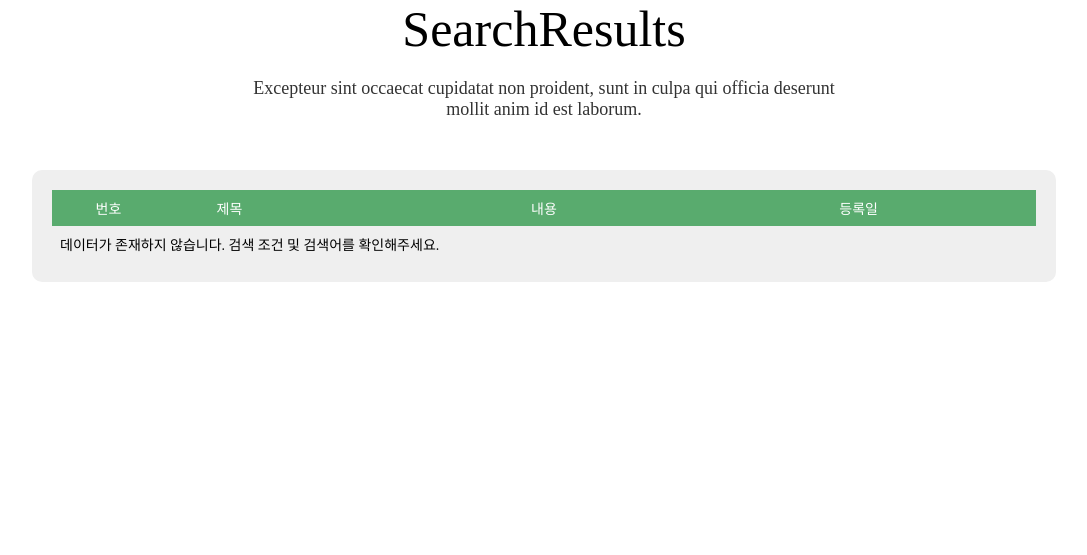
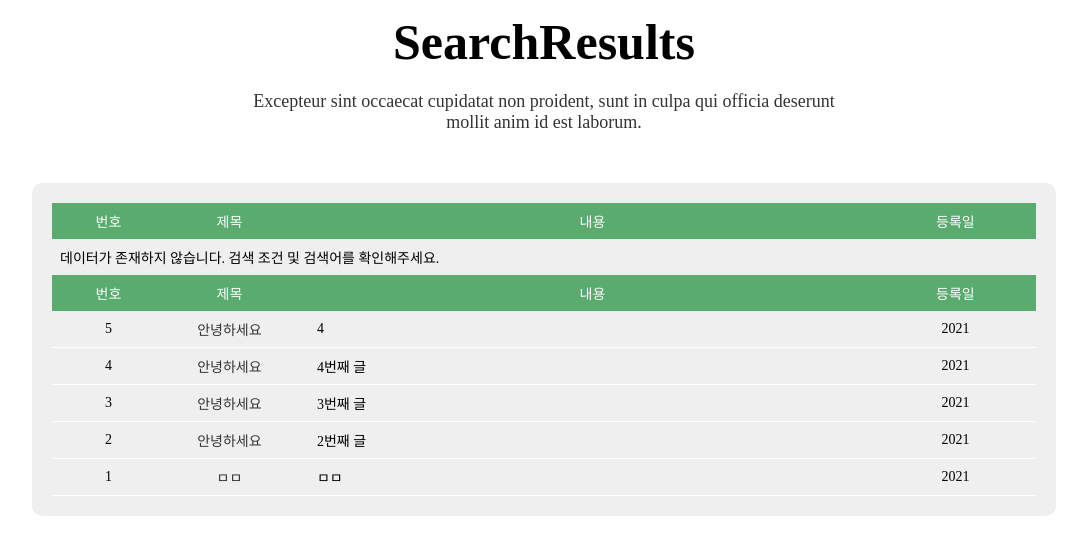
Before and after one commit to Art-mj1/portfolio-cover, a PHP site: page /pages/write_search.php in a window 1280 px wide. Shown: the top 555 px of the page, without its empty margins (96-1183 px from the left). Run offline with PHP 8.4, Linux system fonts and the light colour scheme; data comes from the database, SQL or seed files in the repository; data that the repository does not hold is empty; a stand-in replaces the project's code that opens the database connection.

Commit message:
08/17 페이지 넘기기 가능
글 입력시 페이지 넘기기 가능

```diff
--- a/css/style.css
+++ b/css/style.css
@@ -1,5 +1,5 @@
 #wrap{width:100%;height:100vh;margin:auto;max-width:1530px;}
-#wrap>header{width:100%;height:10%;background:#fff;}
+#wrap>header{width:100%;height:10%;background:#fff;z-index:9;}
 #wrap>header>ul{width:80%;height:100%;display:flex; padding-left: 15%; align-items: center; justify-content: center;}
 #wrap>header>ul>li{width:20%;font-size:20px;color:#000;text-align:center;font-family: "ROBOTO";}
 #wrap>header>ul>li>a{width:100%;height:100%;}
@@ -79,11 +79,11 @@
  #wrap .feel .ye-text .un{font-size:18px;font-weight:700; padding-right: 1.5%;}
  #wrap .feel .year .tag{ width: 120%; height: 40%;}
  #wrap .feel .year .tag h3{font-size: 23px;}
- #wrap .feel .year .tag .tag-wrap{width: 100%; height: 38%;display: flex;
+ #wrap .feel .year .tag .tag-wrap{width: 100%; height: 30%;display: flex;
   align-items: center; justify-content: center;}
  #wrap .year .tag .tag-de{width: 20%; height: 100%; background: rgb(66, 133, 192);
   border-radius: 20px; margin-right: 2%;}
- #wrap .year .tag .tag-de p{ font-size: 20px; color: #fff; margin-top: 11%;
+ #wrap .year .tag .tag-de p{ font-size: 20px; color: #fff; margin-top: 8%;
   font-weight: 700; text-align: center;}
  #wrap .profile .skills{width: 45%; height: 60%; margin-top: 4.7%;}
  #wrap .skills h3 {font-size: 23px; padding: 4% 30%;}
@@ -95,21 +95,22 @@
 
 
 /* contact Page Style Code */
-.comm_center{width:80%;margin:auto;}
+#wrap .contact .comm_center{width:80%;margin:auto;}
 
-.contact .comm_table{background:#efefef;padding:20px; border-radius: 10px;}
-.contact .comm_table li{padding:8px;display:flex;}
-.contact .comm_table li span{text-align: center;}
-.contact .comm_table li span:nth-child(1){width:10%;}
-.contact .comm_table li span:nth-child(2){width:15%}
-.contact .comm_table li span:nth-child(3){width:50%;}
-.contact .comm_table li span:nth-child(4){width:15%;}
-.contact .comm_table li.comm_tit{background:#59ab6e;color:#fff;}
-.contact .comm_table li.comm_con{border-bottom:1px solid #fff;}
-.contact .comm_table li.comm_con span{display:flex; align-items:center;justify-content: center;}
-.contact .comm_table li.comm_con span:nth-child(3){justify-content: flex-start; padding-left:15px;}
+#wrap .contact .comm_table{background:#efefef;padding:20px; border-radius: 10px;}
+#wrap .contact .comm_table li{padding:8px;display:flex;}
+#wrap .contact .comm_table li span{text-align: center;}
+#wrap .contact .comm_table li span:nth-child(1){width:10%;}
+#wrap .contact .comm_table li span:nth-child(2){width:15%}
+#wrap .contact .comm_table li span:nth-child(3){width:60%;}
+#wrap .contact .comm_table li span:nth-child(4){width:15%;}
+#wrap .contact .comm_table li.comm_tit{background:#59ab6e;color:#fff;}
+#wrap .contact .comm_table li.comm_con{border-bottom:1px solid #fff;}
+#wrap .contact .comm_table li.comm_con span{display:flex; align-items:center;justify-content: center;}
+#wrap .contact .comm_table li.comm_con span:nth-child(3){justify-content: flex-start; padding-left:15px;}
 
-.contact .search_paging{display:flex;justify-content: space-between; margin:10px auto 0 auto;}
+.contact .tit_box h2{font-weight:600;margin-top:1%;}
+.contact .search_paging{display:flex;justify-content: space-between; margin:10px auto 0 auto;    padding-top: 0.3%;}
 .contact .paging{display:flex;}
 .contact .paging span{width:30px;height:30px;background:#59ab6e;color:#fff;
   font-size:16px;margin-left:5px;display:flex;justify-content:center;align-items:center;border-radius:5px; border:1px solid #59ab6e;}
--- a/index.php
+++ b/index.php
@@ -24,9 +24,8 @@
    </ul>
   </header>
   <!-- Intro Section -->
-  <section class="">
+  <section class="intro">
    <div class="min-image"></div>
-
    <div class="min-intro">
     <p>웹퍼블리셔 전문가를 꿈꾸는</p>
     <h2>신입 웹퍼블리셔 박민지입니다.</h2>
--- a/js/jq.comm_ajax.js
+++ b/js/jq.comm_ajax.js
@@ -10,7 +10,7 @@
 const pgLength = $(".num").length;
 //ajax를 통해 클릭한 넘버링 데이터 불러옴
 function getPage(n){
- const url ="/portfolio-cover/write_ajax.php";
+ const url ="/portfolio-cover/data/write_ajax.php";
  $(".num").removeClass("active");
  $(".num").eq(n - 1).addClass("active");
  $.get(url,{page : n},function(comm_data){
--- a/pages/write_form.php
+++ b/pages/write_form.php
@@ -19,8 +19,8 @@
  <section class="contact">
    <div class="center">
       <div class="tit_box">
-        <h2>Community Board</h2>
-        <p>Excepteur sint occaecat cupidatat non proident, sunt in culpa qui officia deserunt<br> mollit anim id est laborum.</p>
+        <h2>Leaving message </h2>
+        <p>자유롭게 메시지를 남기는 곳입니다. 궁금한 점, 보완할 부분등 자유롭게 남겨주세요.</p>
       </div>
 
       <div class="comm_table comm_center">
--- a/pages/write_search.php
+++ b/pages/write_search.php
@@ -57,7 +57,7 @@
         ?>
         <li class="comm_con">
          <span><?=$search_idx?></span>
-         <span><a href="#"><?=$search_tit?></a></span>
+         <span><a href="/portfolio-cover/pages/write_form.php"><?=$search_tit?></a></span>
          <span><?=$search_con?></span>
          <span><?=$search_reg?></span>
         </li>
@@ -69,5 +69,6 @@
     </div>
  </section>
  <script src="https://ajax.googleapis.com/ajax/libs/jquery/3.4.1/jquery.min.js"></script>
+ <script src="/portfolio-cover/js/jq.comm_ajax.js"></script>
 </body>
 </html>
```
Also changed, not shown: lib/lightslider.css.
